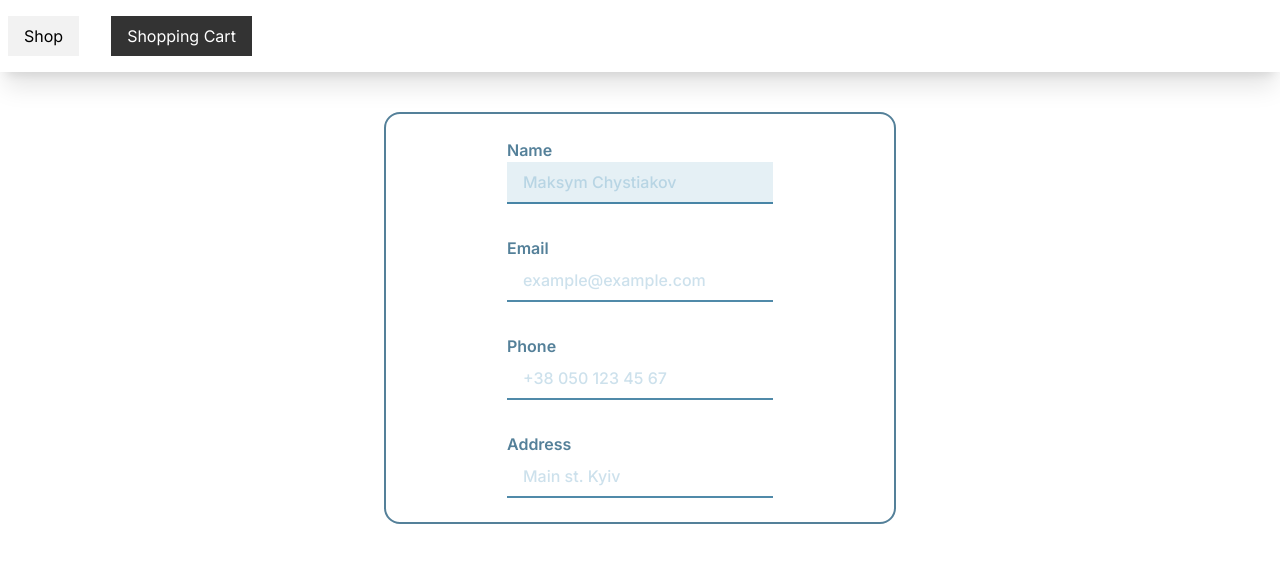
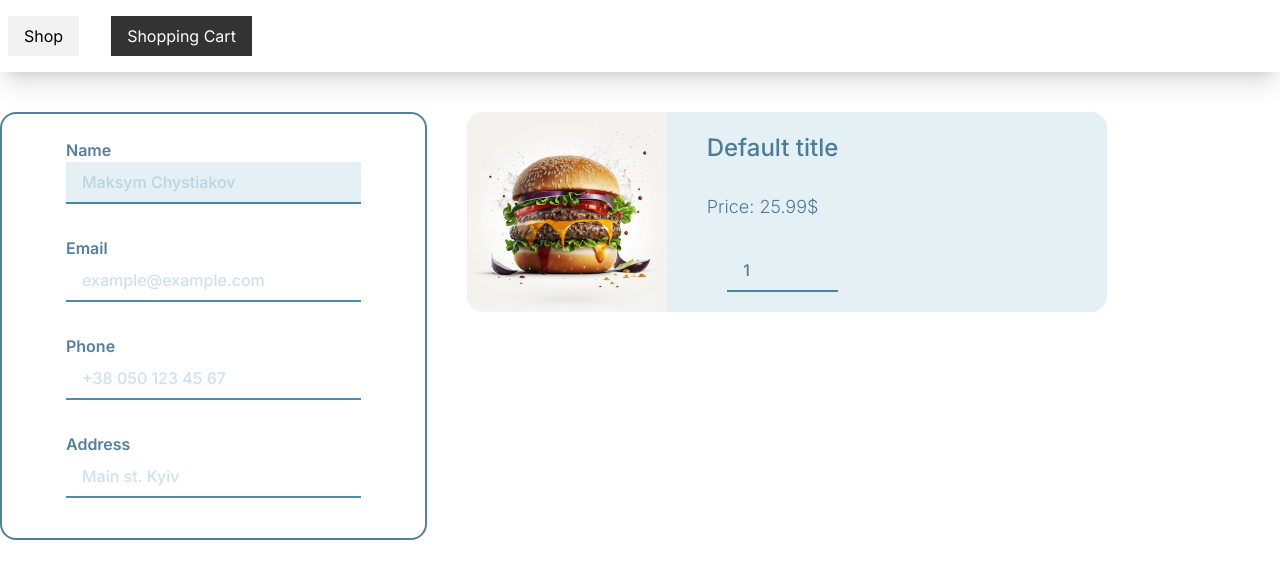
Before and after one commit to cheestick/delivery-app, a Next.js app: page /cart in a window 1280 px wide. Shown: the top 578 px of the page. Built offline with nearby package versions, Linux system fonts and the light colour scheme.

Commit message:
cart item component. containerize layout

```diff
--- a/src/app/cart/page.tsx
+++ b/src/app/cart/page.tsx
@@ -1,3 +1,4 @@
+import CartItem from "@/components/CartItem";
 import OrderForm from "@/components/orderForm";
 
 export const metadata = {
@@ -7,8 +8,11 @@ export const metadata = {
 
 export default function CartPage() {
   return (
-    <main className="mt-10 text-sky-900/70">
+    <main className="container mt-10 mx-auto text-sky-900/70 flex gap-10">
       <OrderForm />
+      <div className="basis-1/2">
+        <CartItem />
+      </div>
     </main>
   );
 }
--- a/src/app/globals.css
+++ b/src/app/globals.css
@@ -2,6 +2,7 @@
 @tailwind components;
 @tailwind utilities;
 
+@layer base {
   .page-nav {
     @apply bg-black/5 px-4 py-2 active:bg-black/10 hover:underline underline-offset-8;
   }
@@ -19,9 +20,10 @@
   }
 
   .order-form {
-  @apply flex flex-col max-w-lg gap-8 items-center py-6   border-2 border-sky-900/70 rounded-2xl;
+    @apply flex flex-col basis-1/3 gap-8  pt-6 pb-10 px-16  border-2 border-sky-900/70 rounded-2xl;
   }
 
   .order-label {
     @apply flex flex-col gap-0 font-semibold;
   }
+}
--- a/src/app/page.tsx
+++ b/src/app/page.tsx
@@ -8,9 +8,11 @@ export const metadata = {
 
 export default function Home() {
   return (
-    <main className="flex gap-5  mt-10 text-sky-950">
-      <ShopList title="Shops" />
-      <ProductList />
+    <main className="text-sky-950">
+      <div className="container mx-auto mt-10 flex gap-10">
+        <ShopList title="Shops" />
+        <ProductList />
+      </div>
     </main>
   );
 }
--- /dev/null
+++ b/src/components/CartItem.tsx
@@ -0,0 +1,32 @@
+import React from "react";
+import InputCounter from "./ui/InputCounter";
+import Image from "next/image";
+
+type CartItemProps = {
+  title?: string;
+  price?: number;
+};
+
+export default function CartItem({
+  title = "Default title",
+  price = 25.99,
+}: CartItemProps) {
+  return (
+    <div className="flex gap-10 bg-sky-700/10 rounded-2xl overflow-hidden ">
+      <Image
+        className="aspect-square object-cover object-center "
+        src={"/images/burger.jpg"}
+        alt={"Product"}
+        width={200}
+        height={200}
+      />
+      <div className="flex flex-col justify-between my-5">
+        <h2 className="text-2xl font-medium">{title}</h2>
+        <p className="text-lg font-light">
+          Price: <span>{price}$</span>
+        </p>
+        <InputCounter className="self-end bg-transparent max-w-min focus:bg-white/50" />
+      </div>
+    </div>
+  );
+}
--- a/src/components/ProductList.tsx
+++ b/src/components/ProductList.tsx
@@ -26,7 +26,7 @@ const products = [
 
 export default function ProductList() {
   return (
-    <div className="flex flex-wrap gap-4">
+    <div className="flex flex-wrap gap-4 mx-auto">
       {products.map((p) => (
         <ProductCard key={p.id} title={p.title} imageUrl={p.imageUrl} />
       ))}
--- a/src/components/header.tsx
+++ b/src/components/header.tsx
@@ -4,7 +4,9 @@ import Navigation from "./navigation";
 export default function Header() {
   return (
     <header className="sticky top-0 shadow-xl px-2 py-4">
-      <Navigation />
+      <div className="container mx-auto">
+        <Navigation />
+      </div>
     </header>
   );
 }
--- a/src/components/orderForm.tsx
+++ b/src/components/orderForm.tsx
@@ -3,7 +3,7 @@ import Input from "./ui/Input";
 
 export default function OrderForm() {
   return (
-    <form className="order-form  mx-auto" autoComplete="off">
+    <form className="order-form" autoComplete="off">
       <label htmlFor="name" className="order-label">
         <span>Name</span>
         <Input
--- /dev/null
+++ b/src/components/ui/InputCounter.tsx
@@ -0,0 +1,21 @@
+import React, { DetailedHTMLProps, InputHTMLAttributes } from "react";
+
+interface InputCounterProps
+  extends DetailedHTMLProps<
+    InputHTMLAttributes<HTMLInputElement>,
+    HTMLInputElement
+  > {
+  className?: string;
+}
+
+export default function InputCounter({ className }: InputCounterProps) {
+  return (
+    <input
+      type="number"
+      className={`input ${className ? className : ""}`}
+      min={0}
+      max={100}
+      defaultValue={1}
+    />
+  );
+}
```
Lines whose indentation alone changed are shown as unchanged.
